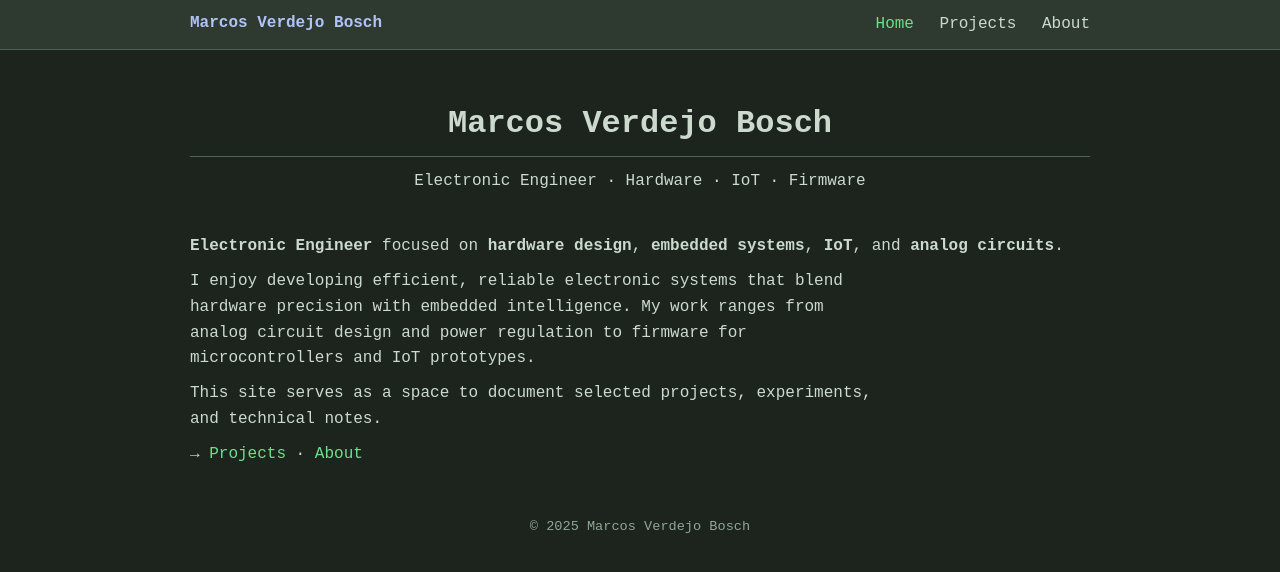
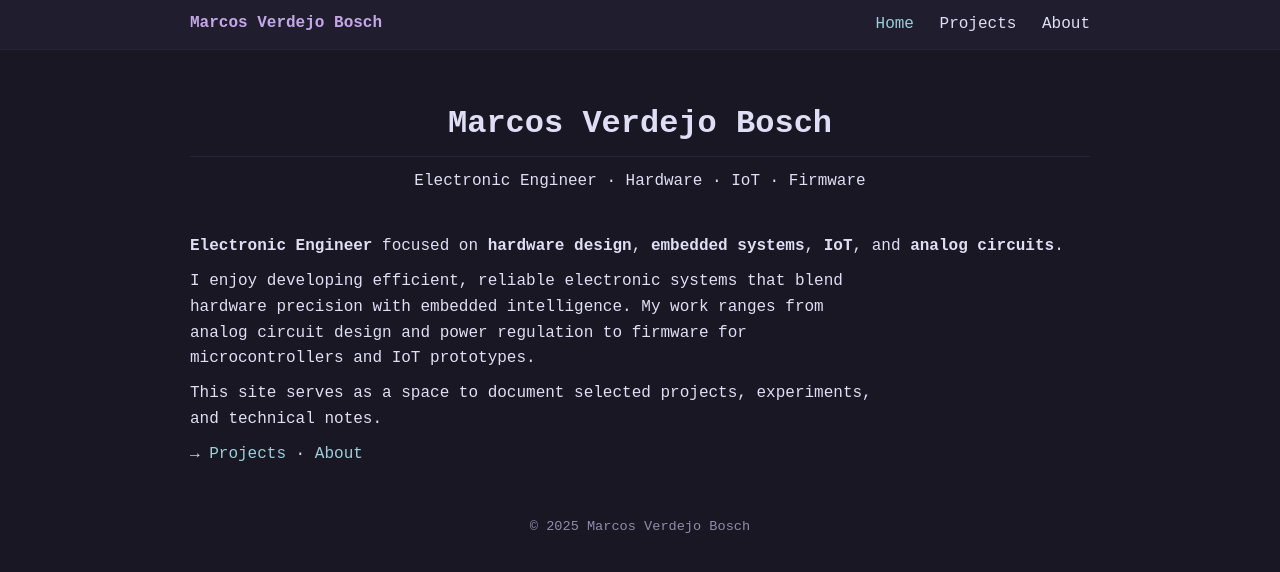
Before and after one commit to MarcosVerde/MarcosVerde.github.io, a Jekyll site: the page built from index.md, in a window 1280 px wide. Shown: the top 572 px of the page. Built offline with Jekyll 4.4.1, drawn with Linux system fonts in a browser that asks for light colours.

Commit message:
Update style.css
Apply Rosé Pine dark theme with Hack font

```diff
--- a/assets/css/style.css
+++ b/assets/css/style.css
@@ -1,17 +1,27 @@
 /* --------------------------------------------------------------
-   Global dark theme (Rootloops palette v2)
-   Font: Hack (fallbacks to Liberation Mono / Consolas / Courier)
+   Rosé Pine theme (dark)
+   Font: Hack (fallbacks to monospace)
+   Palette from https://rosepinetheme.com
 -------------------------------------------------------------- */
 
 :root {
-  --bg: #1c241d;        /* background */
-  --bg-alt: #2e3a30;    /* navbar / panels */
-  --fg: #ccdace;        /* main text (foreground) */
-  --muted: #91a795;     /* secondary text */
-  --line: #506152;      /* subtle borders */
+  /* Rosé Pine core colors */
+  --bg: #191724;          /* base */
+  --bg-alt: #1f1d2e;      /* surface / navbar */
+  --fg: #e0def4;          /* text */
+  --muted: #908caa;       /* muted / secondary */
+  --line: #26233a;        /* subtle borders */
 
-  --accent: #b0c2f7;    /* primary accent: soft bright blue */
-  --accent-alt: #6be18a;/* secondary accent: fresh green */
+  --love: #eb6f92;
+  --gold: #f6c177;
+  --rose: #ebbcba;
+  --pine: #31748f;
+  --foam: #9ccfd8;
+  --iris: #c4a7e7;
+
+  /* Site accents */
+  --accent: var(--iris);  /* main accent: soft purple */
+  --accent-alt: var(--foam); /* secondary accent: cyan */
 }
 
 /* Base layout */
@@ -58,7 +68,7 @@ h2,
 h3 {
   margin-top: 2rem;
   margin-bottom: 0.75rem;
-  color: var(--fg);          /* same as main text */
+  color: var(--fg);  /* same tone as main text */
 }
 
 h1 {
@@ -104,11 +114,14 @@ li {
   align-items: center;
 }
 
+/* Top-left title (site.title) */
 .nav-title {
   font-weight: 700;
-  color: var(--accent);      /* brand text: blue */
+  color: var(--accent);   /* Rosé Pine iris */
   text-decoration: none;
 }
+
+/* Nav links */
 
 .nav-links a {
   margin-left: 1rem;
@@ -118,7 +131,7 @@ li {
 
 .nav-links a:hover,
 .nav-links a.active {
-  color: var(--accent-alt); /* active/hover: green */
+  color: var(--accent-alt); /* foam */
 }
 
 /* Home page: center main title */
```
